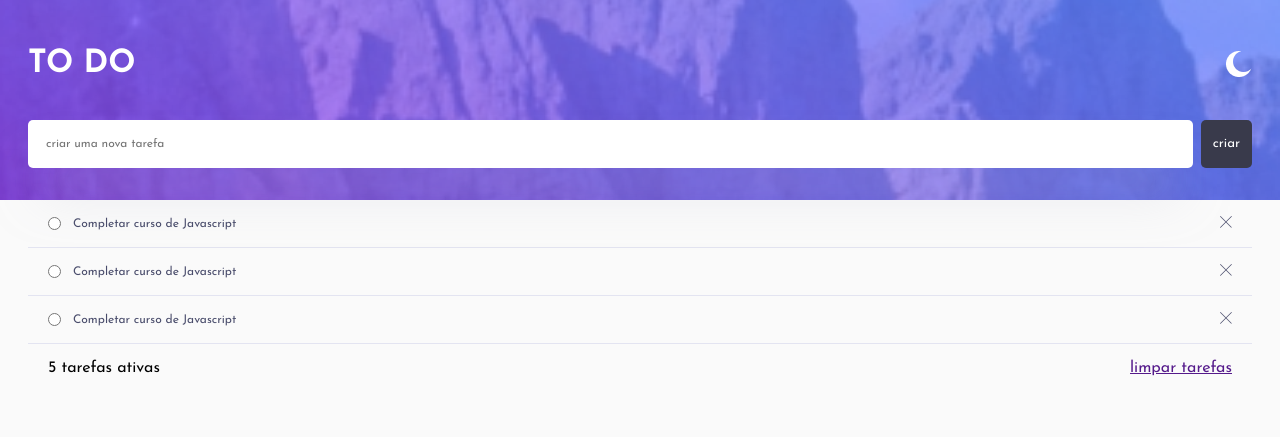
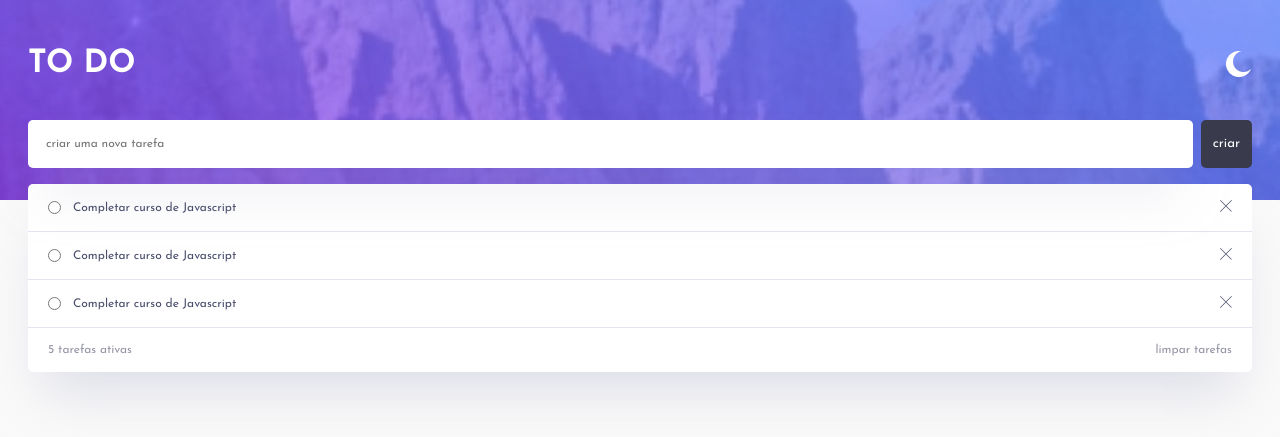
Before and after one commit to joao-06-vitor/todo-app2, a Node server app: page / in a window 1280 px wide. Shown: the top 437 px of the page. Run offline with Node 20, Linux system fonts and the light colour scheme; some libraries are stand-ins or nearby versions.

Commit message:
finalizaçao da estilizaçao da secao de tarefas

```diff
--- a/pubic/css/styles.css
+++ b/pubic/css/styles.css
@@ -117,4 +117,11 @@ main
     padding: 1rem 1.25rem;
     display: flex;
     justify-content: space-between;
+    font-size: 0.75rem;
+    color: var(--info-text-color);
 }
+
+.informacoes a {
+    text-decoration: none;
+    color: var(--info-text-color);
+}
--- a/views/home.handlebars
+++ b/views/home.handlebars
@@ -1,5 +1,5 @@
 <main>
-    <sction class="tarefas">
+    <section class="tarefas">
         <div class="tarefa">
             <form action="">
                <div>
@@ -37,5 +37,9 @@
             <p>5 tarefas ativas</p>
             <a href="">limpar tarefas</a>
         </div>
-    </sction>
+    </section>
+
+    <section class="botoes">
+
+    </section>
 </main>
```
